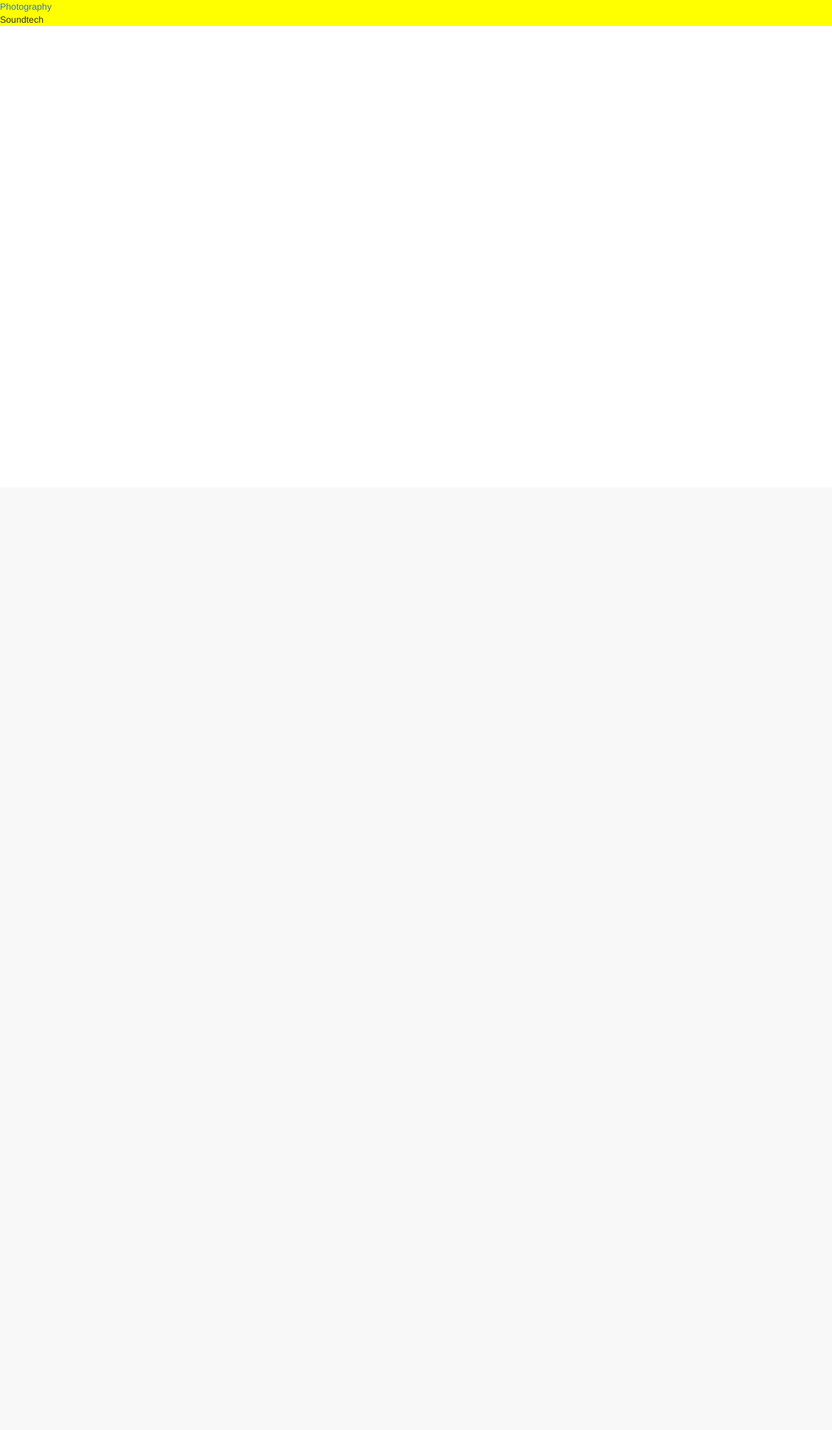
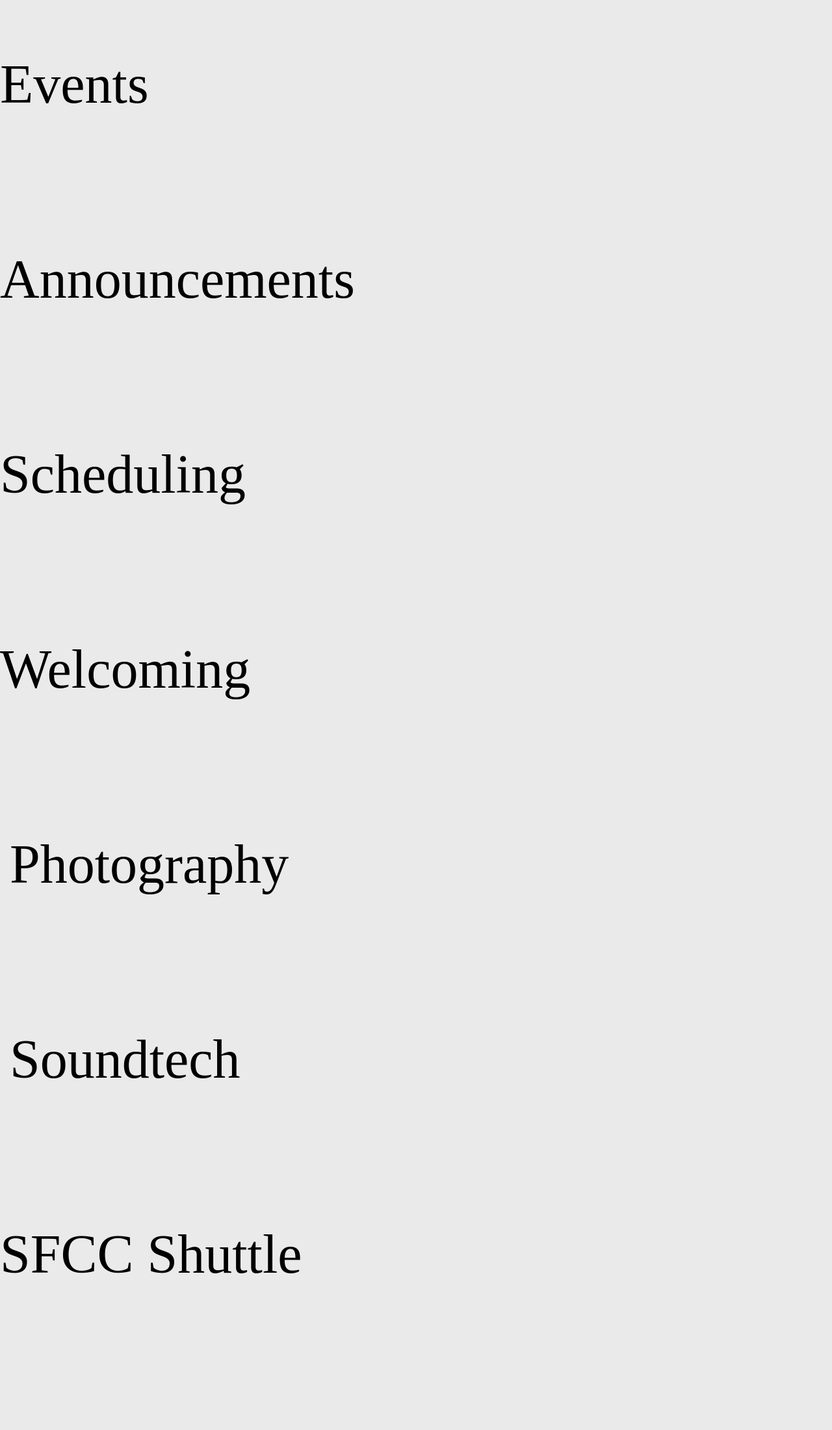
Before and after one commit to jefimenko/SfccPro, a Django app: page / in a window 1280 px wide. Shown: the part 50-2250 px from the top of the page at 65% size. Before the commit the page ends 90 px from the top, so only its background shows below. Run offline with Django 3.2, Linux system fonts and the light colour scheme; some libraries are stand-ins or nearby versions; some web fonts are replaced.

Commit message:
Adding fonts to splash page.

```diff
--- a/SfccPro/settings.py
+++ b/SfccPro/settings.py
@@ -192,6 +192,7 @@ STATIC_ROOT = os.path.join(BASE_DIR, 'static')
 STATICFILES_DIRS = [
     ('css', os.path.join(STATIC_ROOT, 'css')),
     ('js', os.path.join(STATIC_ROOT, 'js')),
+    ('fonts', os.path.join(STATIC_ROOT, 'fonts')),
 
     ('Photography', os.path.join(BASE_DIR, 'Photography/static')),
     ('SfccPro', os.path.join(BASE_DIR, 'SfccPro/static')),
--- a/SfccPro/static/css/index.css
+++ b/SfccPro/static/css/index.css
@@ -1,3 +1,18 @@
-.home-card {
-    background-color: yellow;
+.home-cards {
+  width: 100%;
+  height: 300px;
+
+  background-position:center center;
+  background-repeat: no-repeat;
+  background-size: 100%;
+
+  vertical-align: middle;
 }
+
+.home-card-links {
+  font-family: "Beautiful ES";
+  font-size: 6em;
+  color: black;
+
+  line-height:260px;
+}
--- a/SfccPro/templates/index.html
+++ b/SfccPro/templates/index.html
@@ -12,27 +12,33 @@
 
 {% block main_block %}
 
-<!-- <div id="banner-div" style="display:block; width:100%; height:800px; background-image:url({{ banner_image_url }}); background-position: center center; background-size:100%;">
-</div> -->
-
-<!-- <div class="home-card">
-Welcoming
-</div> -->
-
-<!-- <div class="home-card">
-Scheduling
-</div>
- -->
-<div class="home-card">
-  <a href="{% url 'Photography.gallery' %}">Photography</a>
+<div class="home-cards">
+  <a class="home-card-links" href="">Events</a>
 </div>
 
-<!-- <div class="home-card">
-SFCC Shuttle
-</div> -->
-
-<div class="home-card">
-Soundtech
+<div class="home-cards">
+  <a class="home-card-links" href="">Announcements</a>
 </div>
 
+<div class="home-cards">
+  <a class="home-card-links" href="">Scheduling</a>
+</div>
+
+<div class="home-cards">
+  <a class="home-card-links" href="">Welcoming</a>
+</div>
+
+<div class="home-cards container">
+  <a class="home-card-links" href="{% url 'Photography.gallery' %}">Photography</a>
+</div>
+
+<div class="home-cards container">
+  <a class="home-card-links" href="">Soundtech</a>
+</div>
+
+<div class="home-cards">
+  <a class="home-card-links" href="">SFCC Shuttle</a>
+</div>
+
+
 {% endblock %}
--- a/static/css/layout.css
+++ b/static/css/layout.css
@@ -1,6 +1,18 @@
+@font-face {
+  font-family:"Beautiful ES";
+  src: url("/static/fonts/Beautiful_ES/BEAUE___.eot?") format("eot"),url("/static/fonts/Beautiful_ES/BEAUE___.woff") format("woff"),url("/static/fonts/Beautiful_ES/BEAUE___.ttf") format("truetype"),url("/static/fonts/Beautiful_ES/BEAUE___.svg#BeautifulES") format("svg");
+  font-weight:normal;font-style:normal;
+}
+
 body {
   width: 100%;
   height: 100%;
 
   margin: 50px 0 100px 0;
+
+  background-color: #EAEAEA;
 }
+
+a:hover {
+  text-decoration: none;
+}
```
